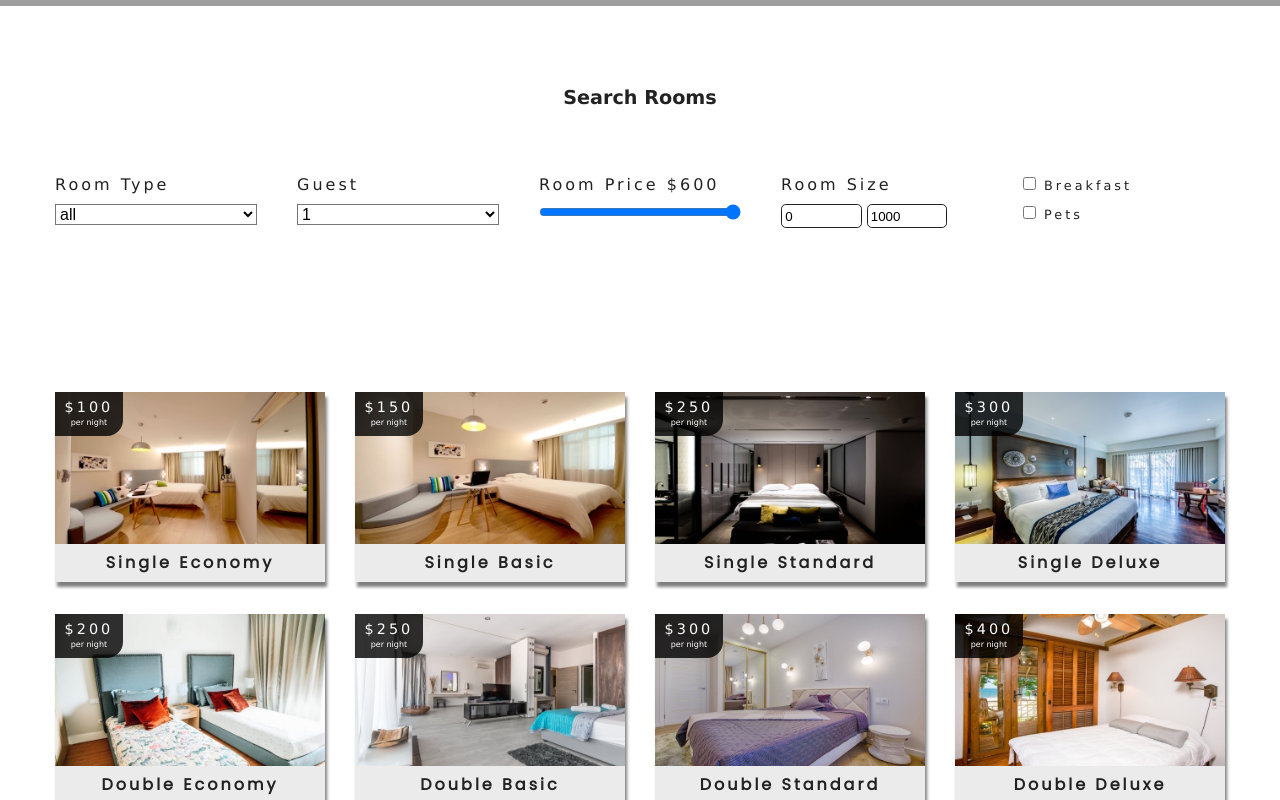
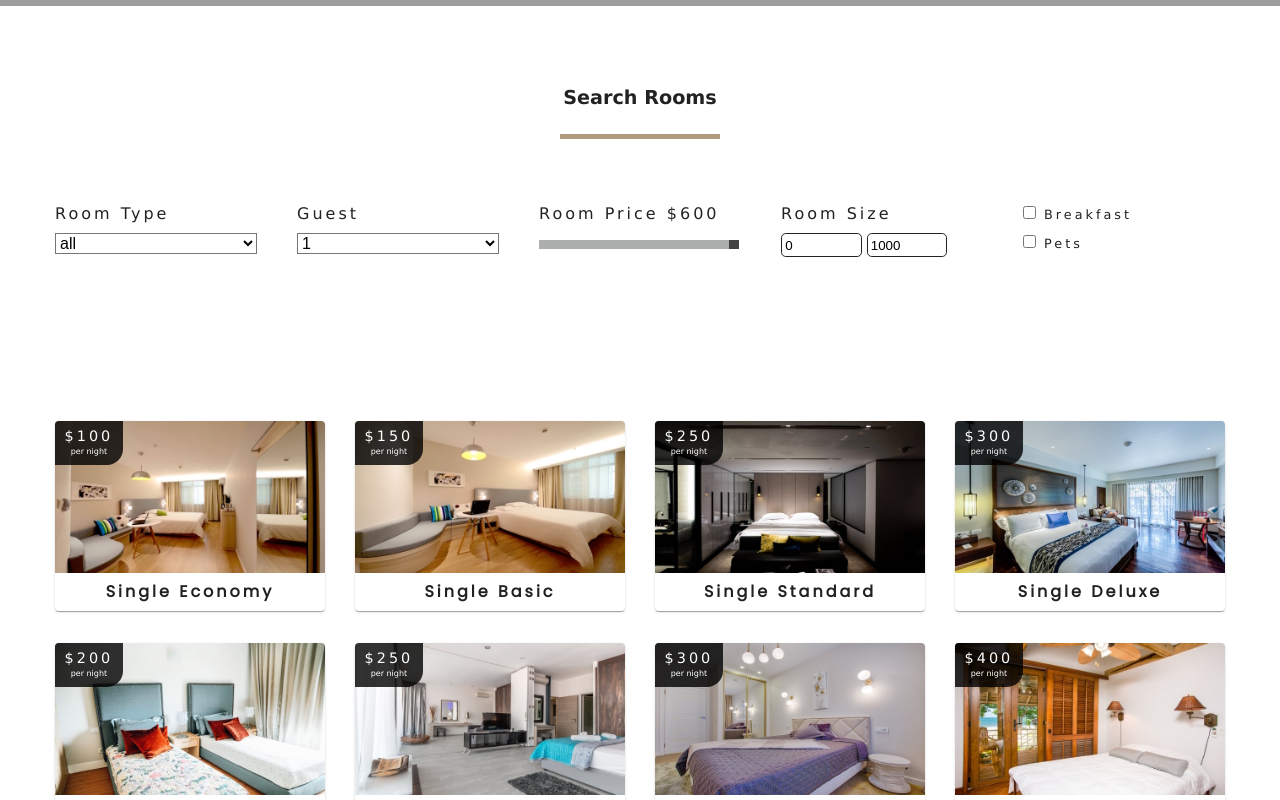
Before and after one commit to Skave-a/Hotel-Aymane, a React (Create React App) app in the folder forest-resort/: page /rooms in a window 1280 px wide. Shown: the part 540-1340 px from the top of the page. Built offline with nearby package versions, Linux system fonts and the light colour scheme; grey boxes are pictures that could not be loaded.

Commit message:
fix: styles

```diff
--- a/forest-resort/src/App.css
+++ b/forest-resort/src/App.css
@@ -14,10 +14,9 @@
   --mainTransition: all 0.3s linear;
   --mainSpacing: 3px;
   --lightShadow: 2px 5px 3px 0px rgba(0, 0, 0, 0.5);
-  --darkShadow: 4px 10px 5px 0px rgba(0, 0, 0, 0.5);
+  --darkShadow: 2px 5px 2px 0px rgba(0, 0, 0, 0.5);
 }
 
-/* globals */
 body {
   padding-top: 66px;
   color: var(--mainBlack);
@@ -79,11 +78,6 @@ h6 {
   color: var(--primaryColor);
 }
 
-/* .loading {
-  text-transform: capitalize;
-  text-align: center;
-  margin-top: 3rem;
-} */
 .error {
   text-align: center;
   text-transform: uppercase;
@@ -98,428 +92,9 @@ h6 {
   letter-spacing: var(--mainSpacing);
 }
 
-/* end of globals */
-/* Navbar */
-/* .navbar {
-  position: fixed;
-  top: 0;
-  left: 0;
-  width: 100%;
-  padding: 0.75rem 2rem;
-  background: var(--offWhite);
-  z-index: 1;
-}
-.nav-header {
-  display: flex;
-  justify-content: space-between;
-}
-.nav-btn {
-  background: transparent;
-  border: none;
-  cursor: pointer;
-  outline: none;
-}
-.nav-icon {
-  font-size: 1.5rem;
-  color: var(--primaryColor);
-}
-.nav-links {
-  height: 0;
-  overflow: hidden;
-  transition: var(--mainTransition);
-  list-style-type: none;
-}
-.nav-links a {
-  display: block;
-  text-decoration: none;
-  padding: 1rem 0;
-  color: var(--mainBlack);
-  transition: var(--mainTransition);
-  text-align: center;
-  font-size: 1rem;
-  font-weight: 600;
-  letter-spacing: var(--mainSpacing);
-}
-.nav-links a:hover {
-  color: var(--primaryColor);
-}
-
-.show-nav {
-  height: 100px;
-}
-@media screen and (min-width: 768px) {
-  .nav-btn {
-    display: none;
-  }
-  .nav-center {
-    max-width: 1170px;
-    margin: 0 auto;
-    display: flex;
-  }
-  .nav-links {
-    height: auto;
-    display: flex;
-    margin-left: 4rem;
-  }
-  .nav-links a {
-    margin: 0 1rem;
-    padding: 0.5rem 0;
-  }
-} */
-/* end of navbar */
-/* Hero */
-/* .defaultHero,
-.roomsHero {
-  min-height: calc(100vh - 66px);
-  background: url("./images/defaultBcg.jpeg") center/cover no-repeat;
-  display: flex;
-  align-items: center;
-  justify-content: center;
-}
-.roomsHero {
-  background-image: url("./images/room-2.jpeg");
-  min-height: 60vh;
-} */
-/* End of Hero */
-/* Banner */
-/* .banner {
-  display: inline-block;
-  background: rgba(0, 0, 0, 0.5);
-  color: var(--mainWhite);
-  padding: 2rem 1rem;
-  text-align: center;
-  text-transform: capitalize;
-  letter-spacing: var(--mainSpacing);
-}
-.banner h1 {
-  font-size: 2.5rem;
-}
-.banner div {
+.line {
   width: 10rem;
   height: 5px;
   background: var(--primaryColor);
-  margin: 1.7rem auto;
+  margin: 15px auto;
 }
-.banner p {
-  font-size: 1.2rem;
-  margin-bottom: 2rem;
-}
-@media screen and (min-width: 576px) {
-  .banner {
-    padding: 2rem 3rem;
-  }
-  .banner h1 {
-    font-size: 3rem;
-  }
-}
-@media screen and (min-width: 992px) {
-  .banner {
-    padding: 2rem 6rem;
-  }
-  .banner h1 {
-    font-size: 4rem;
-  }
-} */
-/* End of Banner */
-/* Title */
-/* .section-title {
-  text-align: center;
-  margin-bottom: 4rem;
-}
-.section-title h4 {
-  font-size: 2rem;
-  letter-spacing: var(--mainSpacing);
-  text-transform: capitalize;
-  margin-bottom: 1rem;
-}
-.section-title div {
-  width: 5rem;
-  height: 5px;
-  margin: 0 auto;
-  background: var(--primaryColor);
-} */
-/* end of Title */
-
-/* services */
-/* .services {
-  padding: 5rem 0;
-}
-.services {
-  background: var(--darkGrey);
-  text-align: center;
-}
-.services-center {
-  width: 90vw;
-  margin: 0 auto;
-  display: grid;
-  grid-template-columns: repeat(auto-fit, minmax(255px, 1fr));
-  grid-row-gap: 2rem;
-  grid-column-gap: 50px;
-}
-.service span {
-  display: inline-block;
-  color: var(--primaryColor);
-  font-size: 2.5rem;
-  margin-bottom: 1.5rem;
-}
-.services h6 {
-  letter-spacing: var(--mainSpacing);
-}
-.services p {
-  width: 80%;
-  margin: 0 auto;
-}
-@media screen and (min-width: 992px) {
-  .services-center {
-    width: 95vw;
-    max-width: 1170px;
-  }
-}
-
-@media screen and (min-width: 1200px) {
-  .services p {
-    width: 100%;
-  }
-} */
-/*end of services */
-/* featured rooms */
-
-/* .featured-rooms {
-  padding: 5rem 0;
-}
-.featured-rooms-center {
-  width: 80vw;
-  margin: 0 auto;
-  display: grid;
-  grid-template-columns: repeat(auto-fit, minmax(270px, 1fr));
-  grid-row-gap: 2rem;
-  grid-column-gap: 40px;
-}
-@media screen and (min-width: 776px) {
-  .featured-rooms-center {
-    width: 90vw;
-    grid-template-columns: repeat(auto-fit, minmax(330px, 1fr));
-  }
-}
-@media screen and (min-width: 992px) {
-  .featured-rooms-center {
-    width: 95vw;
-    max-width: 1170px;
-  }
-} */
-/* end pf featured rooms */
-/* room */
-/* .room {
-  box-shadow: var(--lightShadow);
-  transition: var(--mainTransition);
-}
-.room:hover {
-  box-shadow: var(--darkShadow);
-}
-
-.img-container {
-  position: relative;
-}
-.img-container img {
-  width: 100%;
-  display: block;
-  transition: var(--mainTransition);
-}
-.price-top {
-  position: absolute;
-  top: 0;
-  left: 0;
-  background: rgba(0, 0, 0, 0.8);
-  color: var(--mainWhite);
-  padding: 0.3rem 0.6rem 0.5rem;
-  border-bottom-right-radius: 1rem;
-  font-size: 0.5rem;
-  text-align: center;
-  transition: var(--mainTransition);
-}
-.price-top h6 {
-  margin-bottom: 0;
-  font-size: 0.9rem;
-  font-weight: 300;
-  letter-spacing: var(--mainSpacing);
-}
-.room-link {
-  position: absolute;
-  top: 50%;
-  left: 50%;
-  transform: scale(0);
-  transition: all 0.3s linear;
-}
-.img-container:hover {
-  background: rgba(0, 0, 0, 0.8);
-}
-.img-container:hover img {
-  opacity: 0.3;
-}
-.img-container:hover .price-top {
-  opacity: 0;
-}
-.img-container:hover .room-link {
-  transform: translate(-50%, -50%) scale(1);
-}
-.room-info {
-  background: var(--darkGrey);
-  text-transform: capitalize;
-  padding: 0.5rem 0;
-  text-align: center;
-  font-weight: 700;
-  letter-spacing: var(--mainSpacing);
-} */
-/* end of room  */
-/* single room*/
-
-/* .singleRoom {
-  padding: 5rem 0 0 0;
-}
-.singleRoomImages {
-  width: 80vw;
-  margin: 0 auto;
-  display: grid;
-  grid-template-columns: repeat(auto-fit, minmax(350px, 1fr));
-  grid-row-gap: 2rem;
-  grid-column-gap: 50px;
-}
-.singleRoomImages img {
-  width: 100%;
-  display: block;
-}
-.singleRoomInfo {
-  width: 80vw;
-  display: grid;
-  grid-template-columns: 1fr;
-  margin: 2rem auto;
-}
-.desc,
-.info {
-  margin: 1rem 0;
-}
-.desc h3 {
-  text-transform: capitalize;
-  letter-spacing: var(--mainSpacing);
-}
-.desc p {
-  line-height: 1.5;
-}
-.info h3,
-.info h6 {
-  text-transform: capitalize;
-  letter-spacing: var(--mainSpacing);
-}
-
-.info h6 {
-  font-weight: 300;
-}
-.roomExtras {
-  width: 80vw;
-  margin: 0 auto 3rem auto;
-}
-.roomExtras h6 {
-  text-transform: capitalize;
-  letter-spacing: var(--mainSpacing);
-}
-.extras {
-  list-style-type: none;
-  display: grid;
-  grid-template-columns: repeat(auto-fit, minmax(330px, 1fr));
-  grid-column-gap: 2rem;
-  grid-row-gap: 1rem;
-}
-@media screen and (min-width: 992px) {
-  .singleRoomImages,
-  .singleRoomInfo,
-  .roomExtras {
-    width: 95vw;
-    max-width: 1170px;
-  }
-  .singleRoomInfo {
-    display: grid;
-    grid-template-columns: 1fr 1fr;
-    grid-column-gap: 2rem;
-  }
-  .info {
-    padding-left: 3rem;
-  }
-} */
-/* end of single room*/
-/* roomlist */
-/* .roomslist {
-  padding: 5rem 0;
-}
-.roomslistCenter {
-  width: 80vw;
-  margin: 0 auto;
-  display: grid;
-  grid-template-columns: repeat(auto-fill, minmax(270px, 1fr));
-  grid-row-gap: 2rem;
-  grid-column-gap: 30px;
-}
-
-@media screen and (min-width: 776px) {
-  .roomslistCenter {
-    width: 90vw;
-  }
-}
-@media screen and (min-width: 992px) {
-  .roomslistCenter {
-    width: 95vw;
-    max-width: 1170px;
-  }
-} */
-/* end of roomlist */
-/*  rooms fitler*/
-/* .filterContainer {
-  padding: 5rem 0;
-}
-.filterForm {
-  width: 60vw;
-  margin: 0 auto;
-  display: grid;
-  grid-template-columns: repeat(auto-fit, minmax(202px, 1fr));
-  grid-row-gap: 2rem;
-  grid-column-gap: 40px;
-}
-.formGroup {
-  text-transform: capitalize;
-}
-.formGroup label {
-  display: block;
-  letter-spacing: var(--mainSpacing);
-  margin-bottom: 0.5rem;
-}
-.formControl {
-  width: 100%;
-  background: transparent;
-  font-size: 1rem;
-}
-.sizeInputs {
-  display: flex;
-}
-.sizeInput {
-  width: 40%;
-  padding: 0.2rem;
-  border: 1px solid var(--mainBlack);
-  border-radius: 0.3rem;
-  margin-right: 0.3rem;
-}
-.singleExtra label {
-  display: inline-block;
-  font-size: 0.8rem;
-  margin-left: 0.5rem;
-}
-@media screen and (min-width: 776px) {
-  .filterForm {
-    width: 70vw;
-  }
-}
-@media screen and (min-width: 992px) {
-  .filterForm {
-    width: 95vw;
-    max-width: 1170px;
-  }
-} */
-/* end of rooms fitler*/
--- a/forest-resort/src/components/Room/Room.module.css
+++ b/forest-resort/src/components/Room/Room.module.css
@@ -2,6 +2,13 @@
   box-shadow: var(--lightShadow);
   transition: var(--mainTransition);
   cursor: pointer;
+
+  background-color: rgb(255, 255, 255);
+  color: rgba(0, 0, 0, 0.87);
+  transition: box-shadow 300ms cubic-bezier(0.4, 0, 0.2, 1) 0ms;
+  border-radius: 4px;
+  box-shadow: rgb(0 0 0 / 20%) 0px 2px 1px -1px, rgb(0 0 0 / 14%) 0px 1px 1px 0px, rgb(0 0 0 / 12%) 0px 1px 3px 0px;
+  overflow: hidden;
 }
 
 .room:hover {
@@ -63,7 +70,7 @@
 }
 
 .roomInfo {
-  background: #ebebeb;
+  /* background: #ebebeb; */
   text-transform: capitalize;
   padding: 0.5rem 0;
   text-align: center;
--- a/forest-resort/src/components/RoomFilter/RoomFilter.module.css
+++ b/forest-resort/src/components/RoomFilter/RoomFilter.module.css
@@ -57,3 +57,33 @@
     max-width: 1170px;
   }
 }
+
+input[type='range'] {
+  overflow: hidden;
+  width: 200px;
+  cursor: pointer;
+  -webkit-appearance: none;
+  background-color: var(--primaryColor);
+  ;
+}
+
+input[type='range']::-webkit-slider-runnable-track {
+  height: 10px;
+  -webkit-appearance: none;
+  /* color: #8a8d8c; */
+  margin-top: -1px;
+}
+
+input[type='range']::-webkit-slider-thumb {
+  width: 10px;
+  -webkit-appearance: none;
+  height: 10px;
+  cursor: pointer;
+  /* cursor: ew-resize; */
+  background: #434343;
+  box-shadow: -200px 0 0 200px #adaeae;
+}
+
+.roomOption {
+  cursor: pointer;
+}
--- a/forest-resort/src/components/Title/Title.tsx
+++ b/forest-resort/src/components/Title/Title.tsx
@@ -5,7 +5,7 @@ export default function Title({ title }: { title: string }) {
   return (
     <div className={styles.sectionTitle}>
       <h4>{title}</h4>
-      <div />
+      <div className="line"></div>
     </div>
   );
 }
--- a/forest-resort/src/utils/constants.ts
+++ b/forest-resort/src/utils/constants.ts
@@ -1,7 +1,7 @@
 import { IdefaultValue } from "./types";
 
 export const SERVICE_MESSAGES = {
-  services: 'services',
+  services: 'Services',
   ourRooms: 'Our Rooms',
   luxuriousRooms: 'luxurious rooms',
   deluxRooms: 'delux rooms starting at $299',
```
